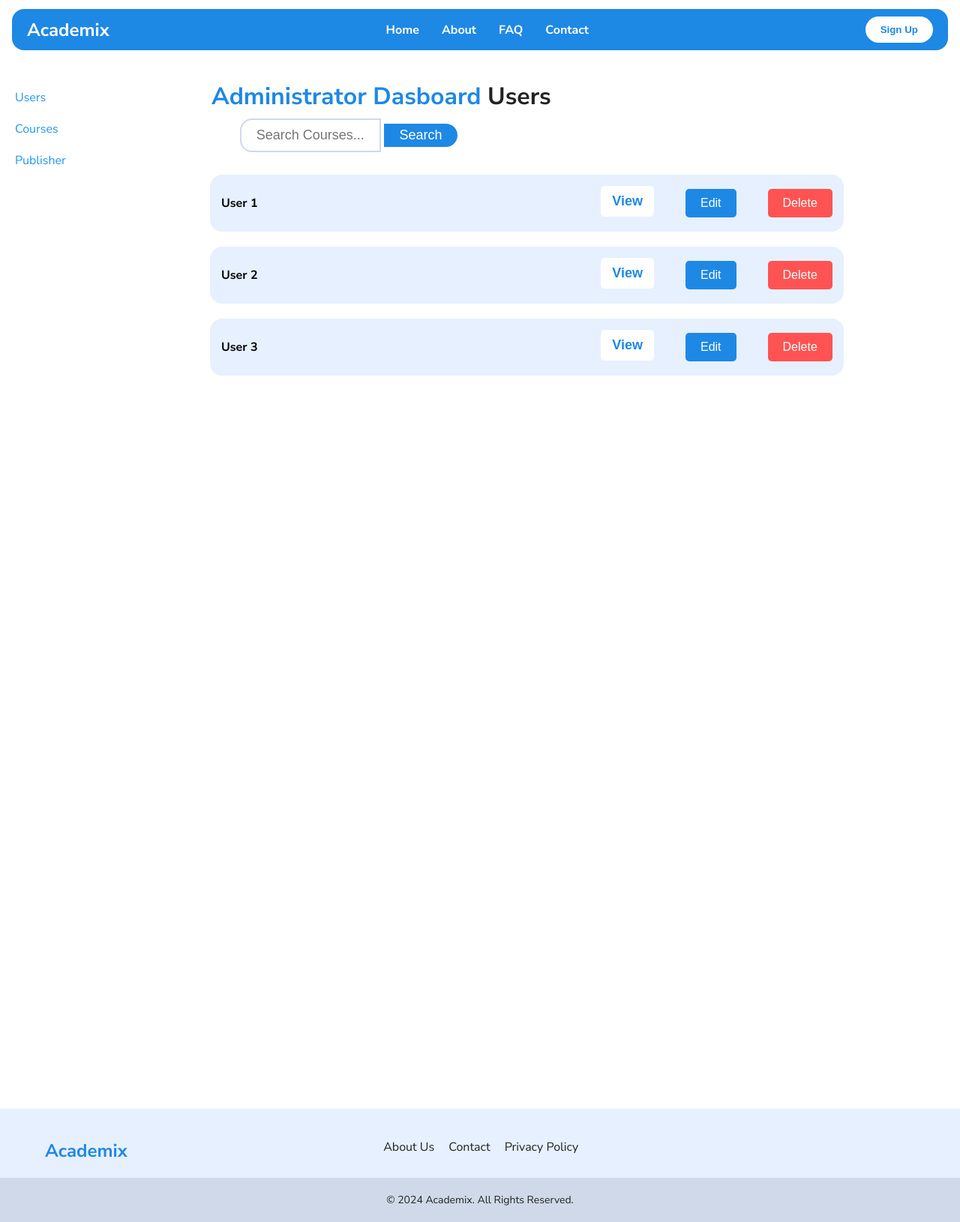
After one commit to sathirak/sliit-y1-s1-iwt-assignment, a PHP site: page /admin/users.php in a window 1280 px wide. The commit adds this page. Shown: the whole page at 75% size. Run offline with PHP 8.4, Linux system fonts and the light colour scheme.

Commit message:
feat: Improve user dashboard layout and functionality

```diff
--- /dev/null
+++ b/admin/index.php
@@ -0,0 +1,3 @@
+<?php
+header("Location: users.php");
+exit();
--- /dev/null
+++ b/admin/users.php
@@ -0,0 +1,103 @@
+<!DOCTYPE html>
+
+<head>
+
+    <?php
+    include "../components/layout/html.php";
+    ?>
+    <title>AcademiX | All Courses</title>
+    <link rel="stylesheet" href="../styles/global.css">
+    <link rel="stylesheet" href="../styles/components.css">
+    <link rel="stylesheet" href="../styles/admin.css">
+    <link rel="stylesheet" href="../styles/components/search-bar.css">
+
+</head>
+
+<body>
+
+
+    <?php
+    include "../components/layout/header.php";
+    ?>
+
+
+    <body>
+        <div class="container">
+            <nav class="sidebar">
+                <ul>
+                    <li><a href="/admin/users.php">Users</a></li>
+                    <li><a href="/admin/courses.php">Courses</a></li>
+                    <li><a href="/admin/publishers.php">Publisher</a></li>
+                </ul>
+            </nav>
+
+            <main>
+
+                <h1 class="heading">
+                    Administrator Dasboard <span style="color: var(--app-text);">Users</span>
+                </h1>
+
+
+                <div class="search-bar search-bar-margin">
+                    <form action="" method="GET">
+                        <input type="text" name="search" placeholder="Search Courses...">
+                        <button id="search-button">Search</button>
+                    </form>
+                </div>
+
+                <div class="user-list">
+                    <div class="user-box">
+                        <div class="user-item">
+
+                            <div>
+                                <p class="user-title">User 1</p>
+                            </div>
+                            <div class="user-container">
+                                <button class="view">View</button>
+                                <button class="edit">Edit</button>
+                                <button class="delete">Delete</button>
+                            </div>
+                        </div>
+                    </div>
+
+                    <div class="user-box">
+                        <div class="user-item">
+
+                            <div>
+                                <p class="user-title">User 2</p>
+                            </div>
+                            <div class="user-container">
+                                <button class="view">View</button>
+                                <button class="edit">Edit</button>
+                                <button class="delete">Delete</button>
+                            </div>
+                        </div>
+                    </div>
+
+                    <div class="user-box">
+                        <div class="user-item">
+
+                            <div>
+                                <p class="user-title">User 3</p>
+                            </div>
+                            <div class="user-container">
+                                <button class="view">View</button>
+                                <button class="edit">Edit</button>
+                                <button class="delete">Delete</button>
+                            </div>
+                        </div>
+                    </div>
+
+                </div>
+            </main>
+
+
+        </div>
+
+        <?php
+        include "../components/layout/footer.php";
+        ?>
+
+    </body>
+
+    </html>
--- a/components/layout/footer.php
+++ b/components/layout/footer.php
@@ -7,10 +7,9 @@
 
     <div class="footer-links">
       <ul>
-        <li><a href="#">Home</a></li>
-        <li><a href="#">About Us</a></li>
-        <li><a href="#">Services</a></li>
-        <li><a href="#">Contact</a></li>
+        <li><a href="/about-us">About Us</a></li>
+        <li><a href="/contact-us">Contact</a></li>
+        <li><a href="/privacy-policy">Privacy Policy</a></li>
       </ul>
     </div>
 
--- a/components/layout/header.php
+++ b/components/layout/header.php
@@ -5,8 +5,7 @@
       <li><a href="/">Home</a></li>
       <li><a href="/about-us">About</a></li>
       <li><a href="/faq">FAQ</a></li>
-      <li><a href="#services">Services</a></li>
-      <li><a href="#contact">Contact</a></li>
+      <li><a href="/contact-us">Contact</a></li>
 
     </ul>
   </nav>
--- a/styles/admin-dashboard.css
+++ b/styles/admin.css
@@ -3,11 +3,6 @@
   margin: 0;
   padding: 0;
   box-sizing: border-box;
-}
-
-body {
-  font-family: Arial, sans-serif;
-  background-color: #f4f4f4;
 }
 
 .container {
@@ -16,8 +11,8 @@ body {
 
 .sidebar {
   width: 250px;
-  background-color: #ffffff;
-  color: #1e66ee;
+  background-color: var(--app-white);
+  color: var(--app-primary);
   height: 175vh;
   padding: 20px;
 }
@@ -31,40 +26,41 @@ body {
 }
 
 .sidebar ul li a {
-  color: #2196f3;
+  color: var(--app-secondary);
   text-decoration: none;
 }
 
 .user-list {
   display: flex;
   flex-direction: column;
+  width: 30vw;
 }
 
 .user-box {
   margin: 10px;
   border-radius: 1rem;
-  border: 2px solid gray;
+  border: 0;
   width: 220%;
+  background-color: var(--app-special);
 }
 
 .user-item {
     font-weight: bold;
     display: flex;
     justify-content: space-between;
-  align-items: flex-start;
-  margin-bottom: 20px;
+    align-items: center;
     padding: 15px;
-  border-top: 1px solid var(--app-mute);
     width: 100%;
 }
 
-
-
 .user-container {
     display: flex;
-  flex-direction: column;
+    align-items: center;
+    width: max-content;
     gap: 40px;
     height: 100%;
+    justify-content: space-around;
+    flex-direction: row;
 }
 
 .view {
@@ -83,7 +79,7 @@ body {
 }
 
 .edit {
-  background-color:#1e88e5;
+  background-color:var(--app-primary);
   color: white;
   border: none;
   padding: 10px 20px;
@@ -98,8 +94,8 @@ body {
 
 .delete {
   display: flex;
-  background-color:#f50b0b;
-  color: white;
+  background-color: var(--app-error);
+  color: var(--app-white);
   border: none;
   padding: 10px 20px;
   text-align: center;
--- a/styles/global.css
+++ b/styles/global.css
@@ -7,6 +7,7 @@
   --app-text: #222;
   --app-mute: #cfd9e9;
   --app-special: #e6f0ff;
+  --app-error: #ff5353;
   --font-size-large: 24px;
   --font-size-small: 14px;
   --transition: all 300ms ease;
--- a/utils/db.php
+++ b/utils/db.php
@@ -5,6 +5,8 @@ $password = "f2SmwnMj6g";
 $database = "sql12734758";
 $port = 3306;
 
+// https://www.phpmyadmin.co/index.php?db=sql12734758&table=course&target=sql.php
+
 $conn = new mysqli($servername, $username, $password, $database, $port);
 
 if ($conn->connect_error) {
```
Also changed, not shown: admin-dashboard/index.php (deleted, +0 -99 lines), admin/courses.php (added, +102 -0 lines), admin/publishers.php (added, +103 -0 lines). Lines whose indentation alone changed are shown as unchanged.
